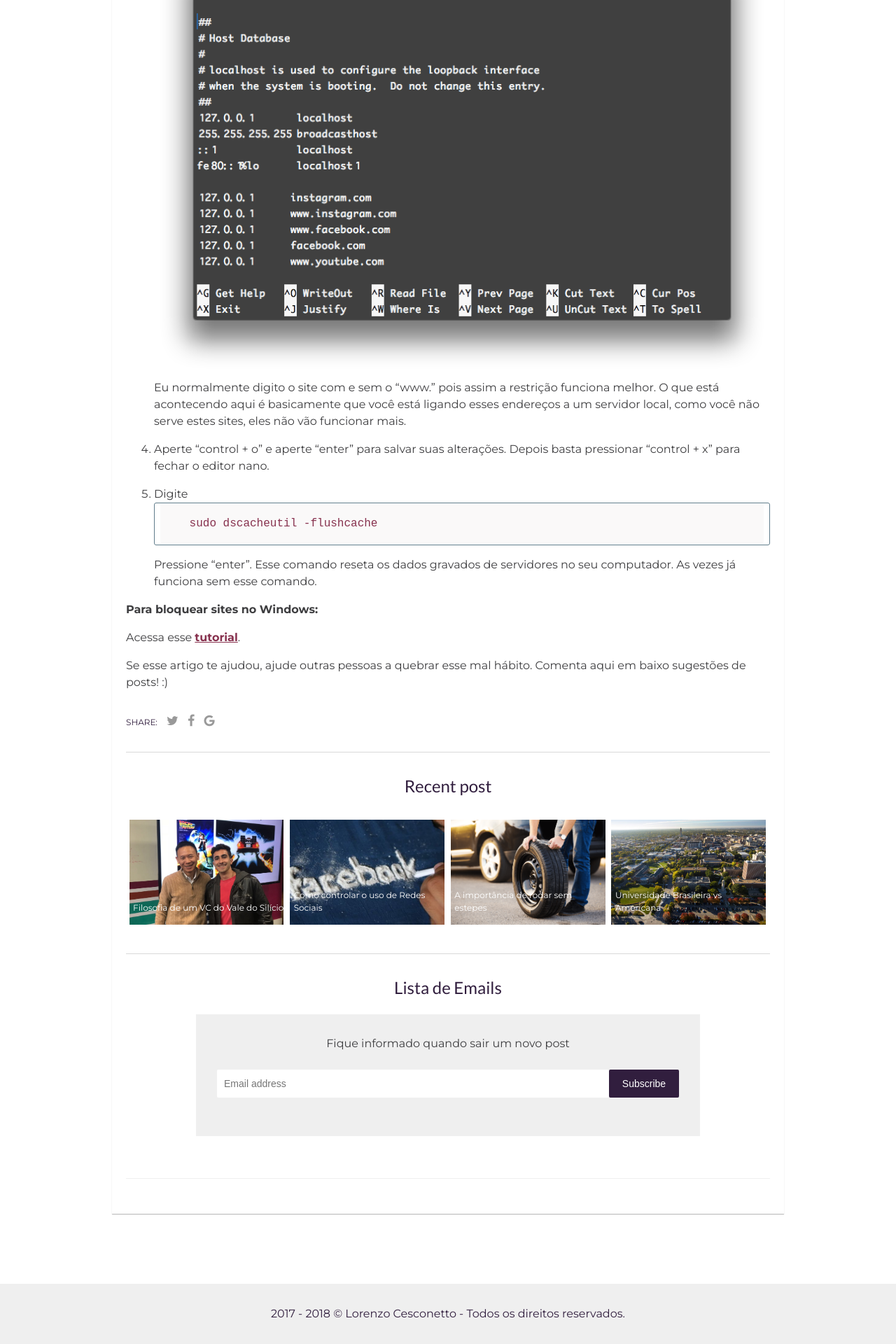
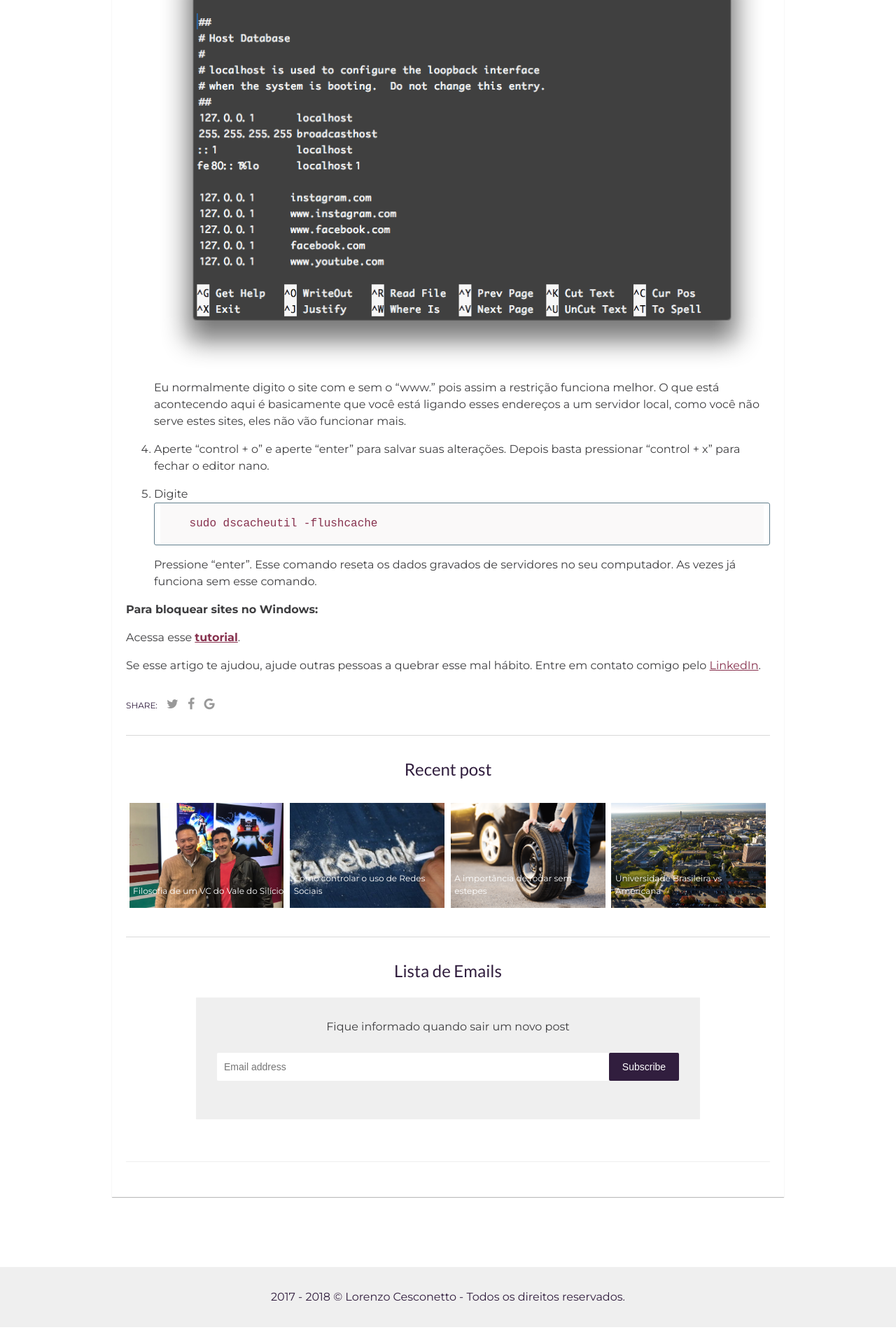
Before and after one commit to lorenzocesconetto/lorenzocesconetto.github.io, a Jekyll site: the page built from _posts/2017-12-25-como-controlar-o-uso-de-redes-sociais.markdown, in a window 1280 px wide. Shown: the part 2065-3985 px from the top of the page at 70% size. Built offline with Jekyll 4.4.1, drawn with Linux system fonts in a browser that asks for light colours; comment, search, counter and statistics services are not loaded.

Commit message:
Updated the last sentence of each post

```diff
--- a/_posts/2017-12-24-a-carta-que-mandei-pro-reitor-da-unicamp.markdown
+++ b/_posts/2017-12-24-a-carta-que-mandei-pro-reitor-da-unicamp.markdown
@@ -40,6 +40,6 @@
 &emsp; &emsp; Diga-se de passagem, não recebi nenhuma resposta dele.
 Eu discorro mais sobre o assunto de universidades no post sobre [universidade][post-universidade].
 
-Se houver alguma forma que eu possa te ajudar, comente aqui em baixo! :)
+Entre em contato comigo pelo <a href="https://www.linkedin.com/in/lorenzo-cesconetto/">LinkedIn</a>.
 
 [post-universidade]: http://lorenzocesconetto/universidade
--- a/_posts/2017-12-24-a-importancia-de-rodar-sem-estepes.markdown
+++ b/_posts/2017-12-24-a-importancia-de-rodar-sem-estepes.markdown
@@ -20,4 +20,4 @@
 
 &emsp; &emsp; __As coisas extraordinárias da vida dão trabalho para se construir__, se fossem simples alguém já os teriam feito. O modelo “estepe” não constrói nada incrível, apenas o medíocre. Então, não declare falência antes de falir, não desista das suas paixões, e das coisas que realmente fazem sentido na sua vida.
 
-Se você quiser que eu escreva sobre algum tema específico, comente aqui em baixo. :)
+Entre em contato comigo pelo <a href="https://www.linkedin.com/in/lorenzo-cesconetto/">LinkedIn</a>.
--- a/_posts/2017-12-24-universidade-brasileira-vs-americana.markdown
+++ b/_posts/2017-12-24-universidade-brasileira-vs-americana.markdown
@@ -36,4 +36,4 @@
 
 &emsp; &emsp; Precisamos discutir nossas universidades! O modelo atual está rasgando verba pública e não fará do nosso país um lugar melhor.
 
-Se quiser conversar comigo sobre algo específico, comente aqui em baixo.
+Se quiser conversar comigo sobre algo específico, entre em contato comigo pelo <a href="https://www.linkedin.com/in/lorenzo-cesconetto/">LinkedIn</a>.
--- a/_posts/2017-12-25-como-controlar-o-uso-de-redes-sociais.markdown
+++ b/_posts/2017-12-25-como-controlar-o-uso-de-redes-sociais.markdown
@@ -62,9 +62,4 @@
 
 Acessa esse __<a target="_blank" href="https://www.pcworld.com/article/249077/web-apps/how-to-block-websites.html">tutorial</a>__.
 
-Se esse artigo te ajudou, ajude outras pessoas a quebrar esse mal hábito.
-Comenta aqui em baixo sugestões de posts! :)
-
-
-[HBR]: https://hbr.org/2017/04/a-new-more-rigorous-study-confirms-the-more-you-use-facebook-the-worse-you-feel
-[windows-tutorial]: https://www.pcworld.com/article/249077/web-apps/how-to-block-websites.html
+Se esse artigo te ajudou, ajude outras pessoas a quebrar esse mal hábito. Entre em contato comigo pelo <a href="https://www.linkedin.com/in/lorenzo-cesconetto/">LinkedIn</a>.
--- a/_posts/2018-01-21-filosofia-de-um-vc-do-vale.markdown
+++ b/_posts/2018-01-21-filosofia-de-um-vc-do-vale.markdown
@@ -37,6 +37,6 @@
 small group of thoughtful, committed people can change the world. Indeed, it is the only thing that ever
 has.” - Margaret Mead.
 
-&emsp; &emsp; Se quiser conversar sobre um assunto específico, basta deixar um comentário!
+&emsp; &emsp; Se quiser conversar sobre um assunto específico, entre em contato comigo pelo <a href="https://www.linkedin.com/in/lorenzo-cesconetto/">LinkedIn</a>.
 
 [hbr]: https://hbr.org/2002/05/how-resilience-works
--- a/assets/css/main.css
+++ b/assets/css/main.css
@@ -1,5 +1,34 @@
-
 /*Lorenzo Inicio*/
+/*Table begin*/
+table {
+    margin: 1% auto;
+    font-family: arial, sans-serif;
+    border-collapse: collapse;
+    width: 60%;
+}
+th {
+    text-align: center;
+    vertical-align: middle;
+    font-weight: bold;
+    border: 2px solid #dddddd;
+    padding: 8px;
+}
+tr {
+    text-align: center;
+    vertical-align: middle;
+    border: 2px solid #dddddd;
+    padding: 8px;
+}
+tr:nth-child(even) {
+    background-color: #dddddd;
+}
+td {
+    padding: 8px;
+    border: 2px solid #dddddd;
+    text-align: center;
+    vertical-align: middle;
+}
+/*Table End*/
 /*Give phones a smooth with momentum scroll*/
 html * {
   -webkit-overflow-scrolling: touch;
```
Also changed, not shown: _posts/2018-04-09-licao-ensinada-pelo-vale-do-silicio.markdown (added, +105 -0 lines), assets/img/graph_tech.png (added), assets/img/graph_tech_.png (added), 3 other files.
